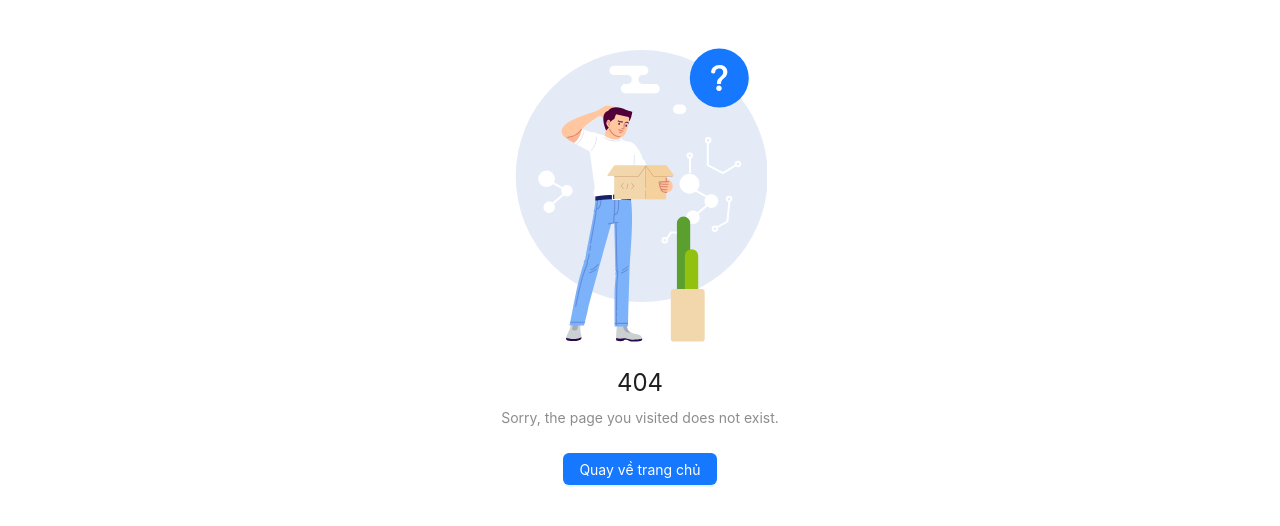
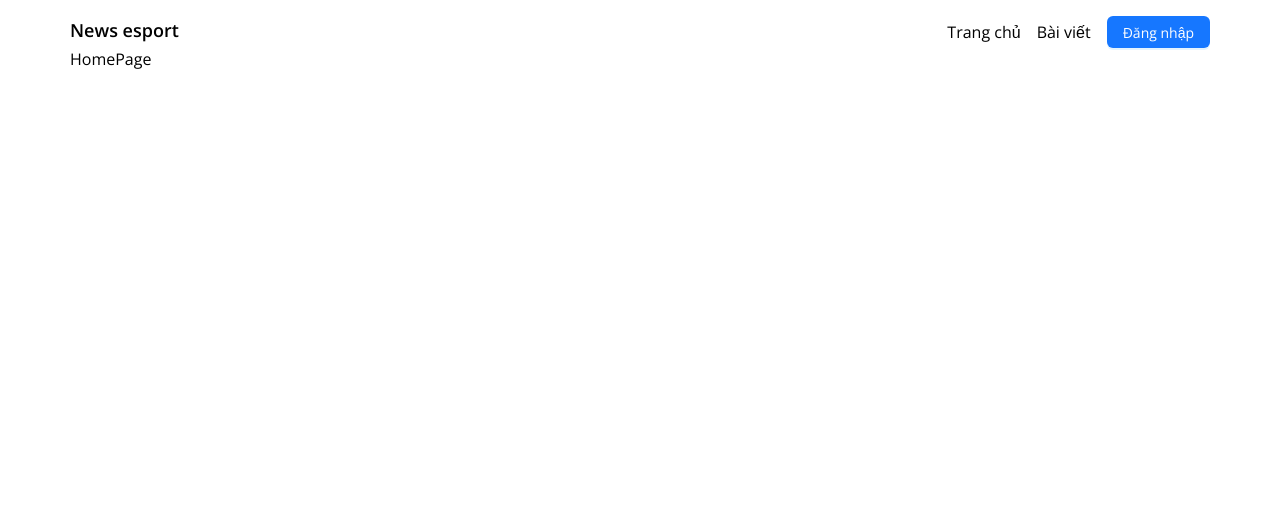
Before and after one commit to khangle23078/devblog-FE, a React (Vite) app: page / in a window 1280 px wide. Before the commit this address had no page. Shown: the top 526 px of the page. Built offline with nearby package versions, Linux system fonts and the light colour scheme.

Commit message:
create main layout

```diff
--- /dev/null
+++ b/src/components/Header.tsx
@@ -0,0 +1,29 @@
+import { Button } from "antd"
+import { NavLink } from "react-router-dom"
+
+const Header = () => {
+  return (
+    <header>
+      <main className="flex justify-between">
+        <h1 className="text-lg font-semibold">News esport</h1>
+        <div className="flex items-center gap-4">
+          <nav>
+            <ul className="flex gap-4 list-none">
+              <li>
+                <NavLink to="/" className='text-base text-black no-underline'>Trang chủ</NavLink>
+              </li>
+              <li>
+                <NavLink to="/post" className='text-base text-black no-underline'>Bài viết</NavLink>
+              </li>
+            </ul>
+          </nav>
+          <Button type="primary">
+            <NavLink to={'/login'}>Đăng nhập</NavLink>
+          </Button>
+        </div>
+      </main>
+    </header >
+  )
+}
+
+export default Header
--- /dev/null
+++ b/src/layouts/MainLayout.tsx
@@ -0,0 +1,13 @@
+import { Outlet } from 'react-router-dom'
+import Header from '../components/Header'
+
+const MainLayout = () => {
+  return (
+    <div className='max-w-[1140px] mx-auto py-4'>
+      <Header />
+      <Outlet />
+    </div>
+  )
+}
+
+export default MainLayout
--- a/src/main.tsx
+++ b/src/main.tsx
@@ -3,11 +3,11 @@ import { RouterProvider } from "react-router-dom";
 import { router } from "./routes/PublicRouter.tsx";
 import { Suspense } from "react";
 import { Spin } from "antd";
-import "./styles/style.css";
 import { Provider } from "react-redux";
 import { persistor, store } from "./app/store.ts";
+import { PersistGate } from "redux-persist/integration/react";
+import "./styles/style.css";
 import "react-quill/dist/quill.snow.css";
-import { PersistGate } from "redux-persist/integration/react";
 
 ReactDOM.createRoot(document.getElementById("root")!).render(
   <Provider store={store}>
--- /dev/null
+++ b/src/pages/client/HomePage.tsx
@@ -0,0 +1,8 @@
+
+const HomePage = () => {
+  return (
+    <div>HomePage</div>
+  )
+}
+
+export default HomePage
--- a/src/routes/PublicRouter.tsx
+++ b/src/routes/PublicRouter.tsx
@@ -1,9 +1,10 @@
 /* eslint-disable react-refresh/only-export-components */
 import { createBrowserRouter } from "react-router-dom";
 import { lazy } from "react";
+import AdminLayout from "../layouts/AdminLayout";
+import MainLayout from "../layouts/MainLayout";
 
-const AdminLayout = lazy(() => import("./../layouts/AdminLayout"));
-
+const HomePage = lazy(() => import("./../pages/client/HomePage"))
 const Login = lazy(() => import("./../pages/auth/Login"));
 const Dashboard = lazy(() => import("./../pages/admin/Dashboard"));
 const CategoryList = lazy(() => import("../pages/admin/category/CategoryList"));
@@ -18,6 +19,16 @@ export const router = createBrowserRouter([
   {
     path: "/login",
     element: <Login />,
+  },
+  {
+    path: '',
+    element: <MainLayout />,
+    children: [
+      {
+        path: '',
+        element: <HomePage />
+      }
+    ]
   },
   {
     path: "/admin",
--- a/src/styles/style.css
+++ b/src/styles/style.css
@@ -1,7 +1,10 @@
+@import url("https://fonts.googleapis.com/css2?family=Inter:wght@300;400&family=Open+Sans:wght@400;500;600;700&display=swap");
 @tailwind base;
 @tailwind components;
 @tailwind utilities;
 
 * {
-  @apply m-0 p-0 box-border;
+  @apply box-border p-0 m-0;
+  font-family: "Inter", sans-serif;
+  font-family: "Open Sans", sans-serif;
 }
```
Also changed, not shown: src/components/index.ts (deleted).
